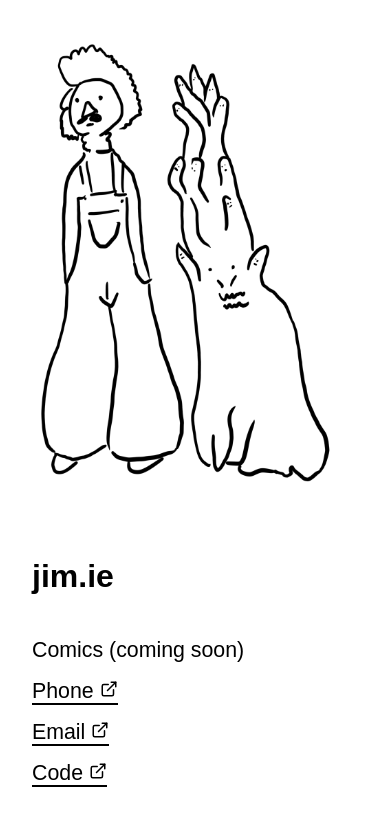
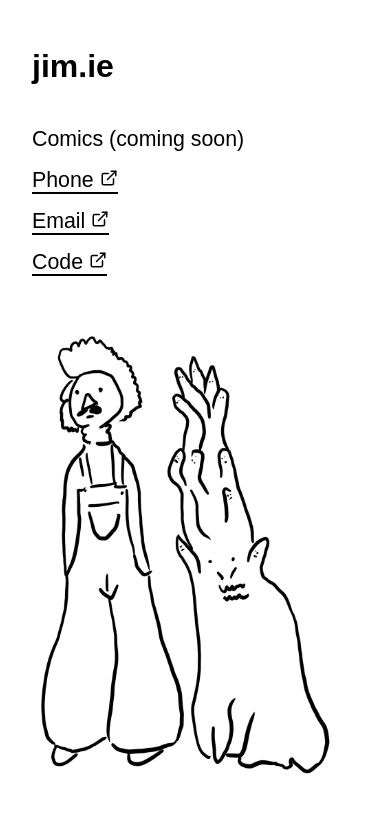
Before and after one commit to j1mie/j1mie.github.io, a plain HTML site: page index.html in a window 390 px wide. Drawn offline with Linux system fonts and the light colour scheme.

Commit message:
Update mobile layout

```diff
--- a/css/style.css
+++ b/css/style.css
@@ -1,18 +1,22 @@
 body {
     font-family: 'Futura', sans-serif;
     margin: 0;
-    min-height: 100vh;
-    display: flex;
-    justify-content: center;
-    align-items: center;
+
+    @media (min-width: 600px) {
+        min-height: 100vh;
+        display: flex;
+        justify-content: center;
+        align-items: center;
+    }
 }
 
 main {
     max-width: 600px;
     display: flex;
-    flex-direction: column;
+    flex-direction: column-reverse;
     padding: 0 2rem;
     margin: auto;
+    gap: 2rem;
 
     @media (min-width: 600px) {
         flex-direction: row;
```
